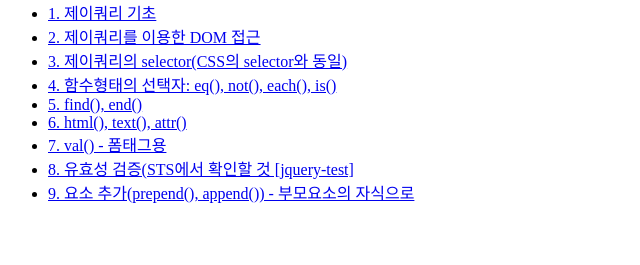
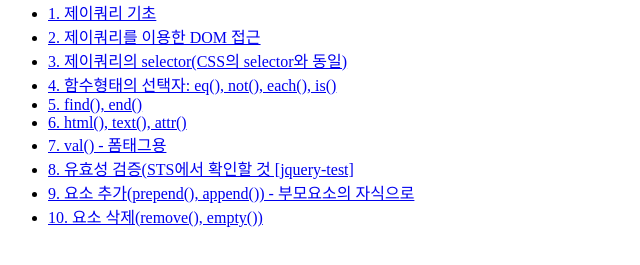
Before and after one commit to YoonhyeSuh/scit_46_spring, a plain HTML site: page jquery/index.html in a window 1280 px wide. Shown: the part 75-340 px from the top of the page, without its empty margins (0-640 px from the left). Drawn offline with Linux system fonts and the light colour scheme.

Commit message:
Update index.html

```diff
--- a/jquery/index.html
+++ b/jquery/index.html
@@ -33,6 +33,7 @@
         <li><a href="./content/val.html">7. val() - 폼태그용</a></li>
         <li><a href="#">8. 유효성 검증(STS에서 확인할 것 [jquery-test]</a></li>
         <li><a href="./content/append.html">9. 요소 추가(prepend(), append()) - 부모요소의 자식으로</a></li>
+        <li><a href="./content/remove.html">10. 요소 삭제(remove(), empty())</a></li>
     </ul>
 </body>
 </html>
```
